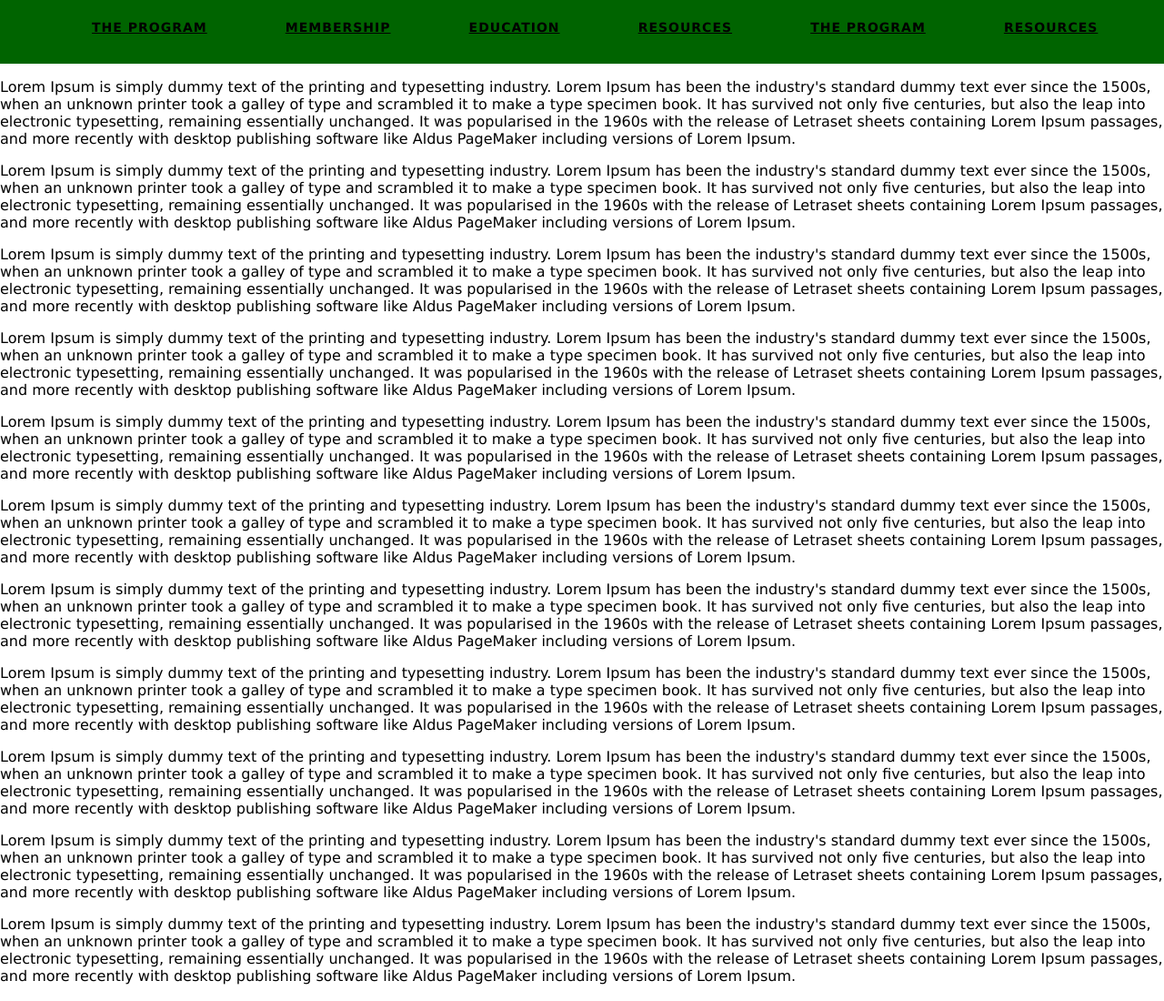
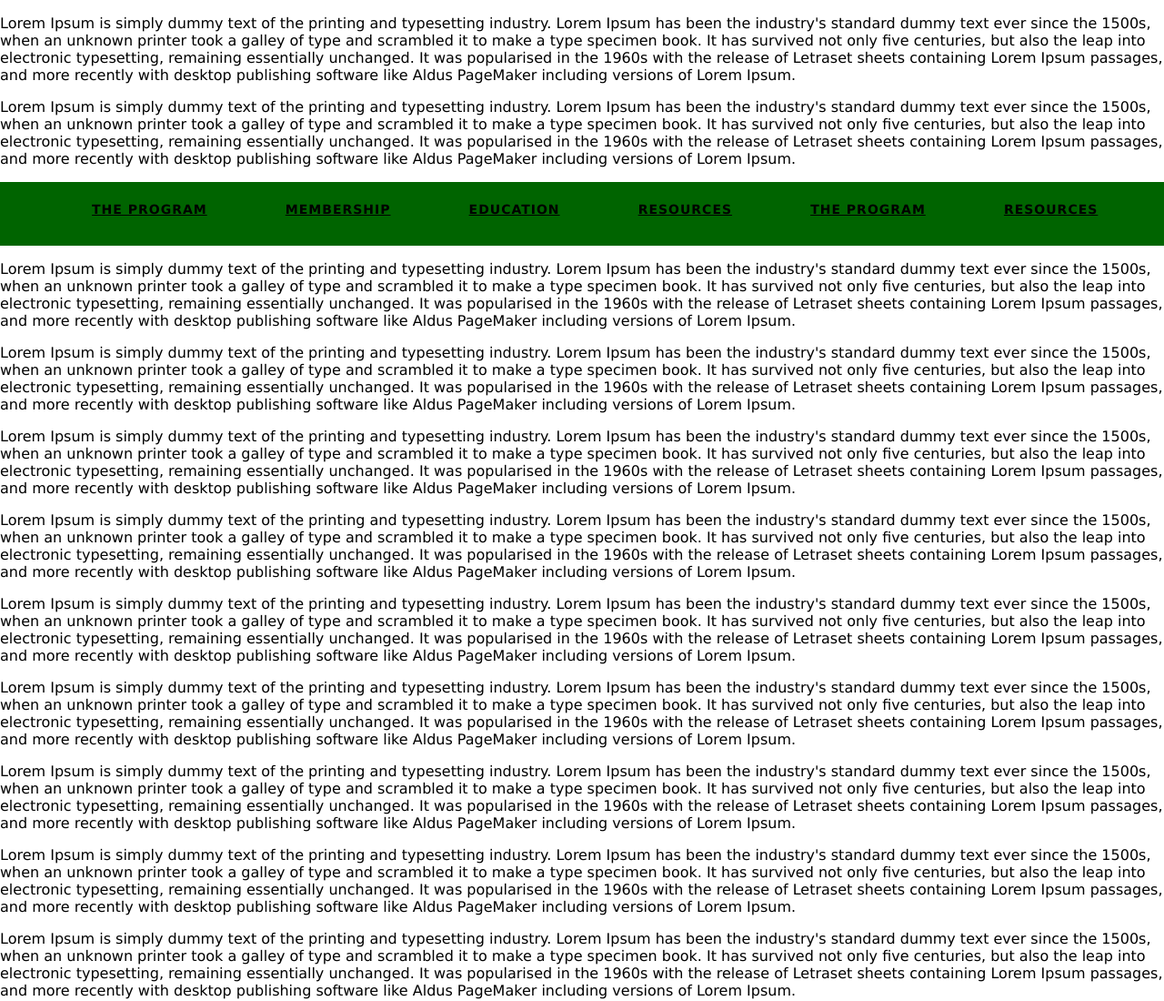
Before and after one commit to MiriyalaSupriya/1st-prac, a plain HTML site: page index.html in a window 1280 px wide. Shown: the top 1100 px of the page at 91% size. Drawn offline with Linux system fonts and the light colour scheme.

Commit message:
added p tag

```diff
--- a/index.html
+++ b/index.html
@@ -24,6 +24,11 @@ ul.main_menu > li.menu-item-has-children > a::after{top: 2px; right: 0; color: v
 </style>
 </head>
 <body>
+  <p>Lorem Ipsum is simply dummy text of the printing and typesetting industry. Lorem Ipsum has been the industry's standard dummy text ever since the 1500s, when an unknown printer took a galley of type and scrambled it to make a type specimen book. It has survived not only five centuries, but also the leap into electronic typesetting, remaining essentially unchanged. It was popularised in the 1960s with the release of Letraset sheets containing Lorem Ipsum passages, and more recently with desktop publishing software like Aldus PageMaker including versions of Lorem Ipsum.</p>
+
+  <p>Lorem Ipsum is simply dummy text of the printing and typesetting industry. Lorem Ipsum has been the industry's standard dummy text ever since the 1500s, when an unknown printer took a galley of type and scrambled it to make a type specimen book. It has survived not only five centuries, but also the leap into electronic typesetting, remaining essentially unchanged. It was popularised in the 1960s with the release of Letraset sheets containing Lorem Ipsum passages, and more recently with desktop publishing software like Aldus PageMaker including versions of Lorem Ipsum.</p>
+
+
   <ul class="main_menu" id="menu">
     <li><a href="#" class="test">THE PROGRAM</a></li>
     <li><a href="#" class="test">MEMBERSHIP</a></li>
```
